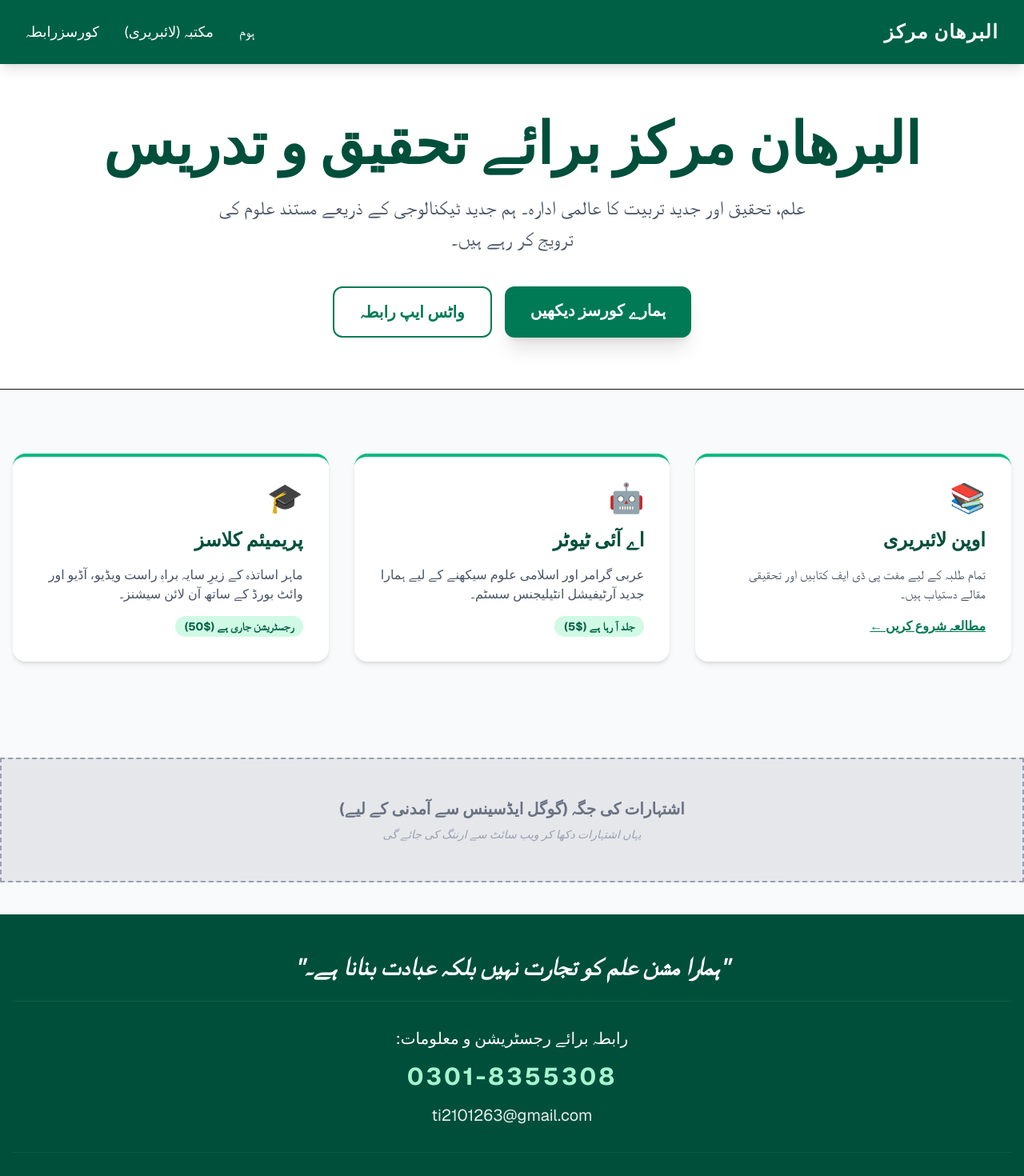
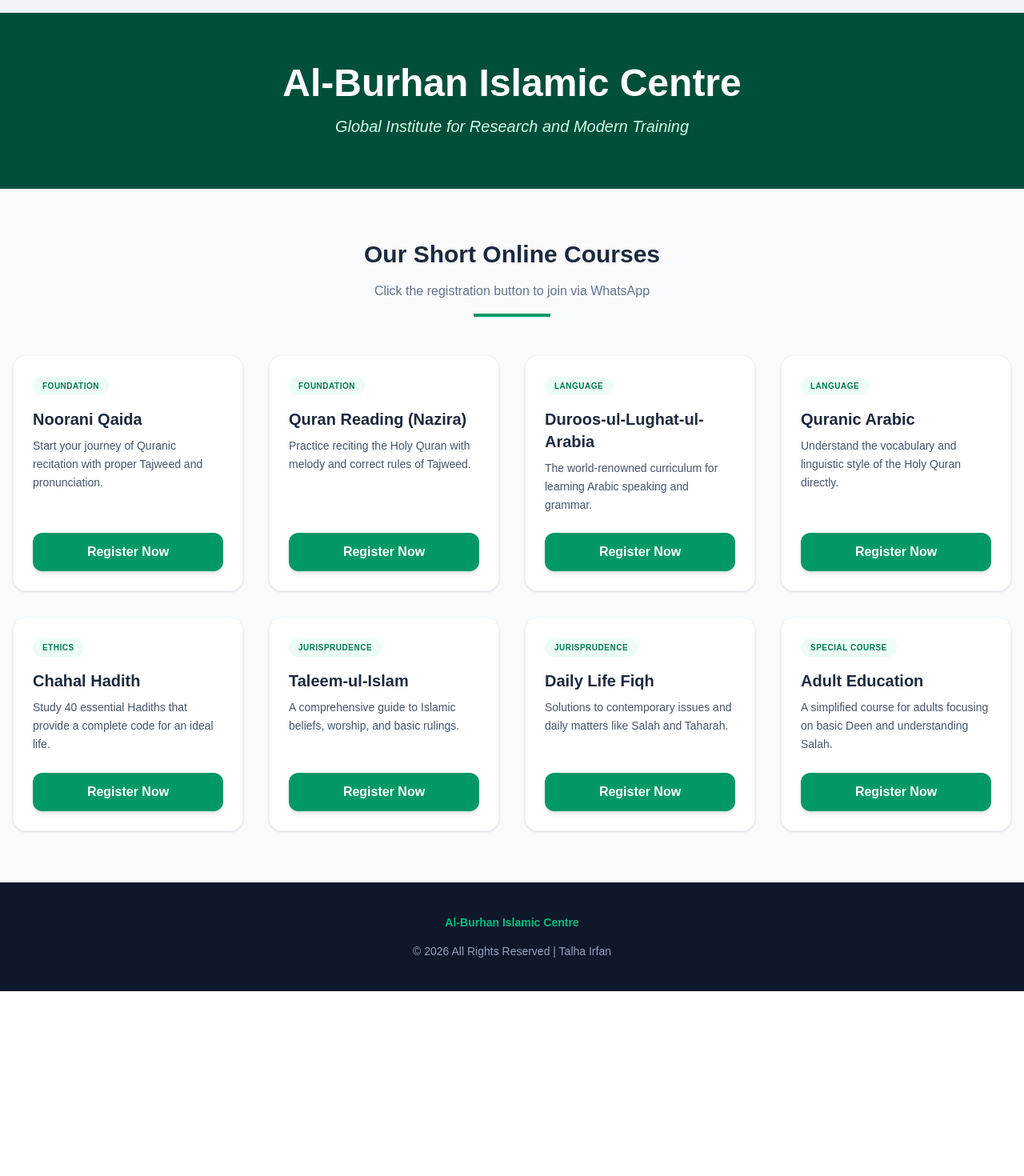
Before and after one commit to ti210/al-burhan-web, a Next.js app: page / in a window 1280 px wide. Shown: the top 1470 px of the page at 80% size. After the commit the page ends 1239 px from the top, so only its background shows below. Built offline with nearby package versions, Linux system fonts and the light colour scheme.

Commit message:
Updated name and added courses

```diff
--- a/app/page.js
+++ b/app/page.js
@@ -1,90 +1,95 @@
 import React from 'react';
 
+const courses = [
+  { title: "Noorani Qaida", category: "Foundation", desc: "Start your journey of Quranic recitation with proper Tajweed and pronunciation." },
+  { title: "Quran Reading (Nazira)", category: "Foundation", desc: "Practice reciting the Holy Quran with melody and correct rules of Tajweed." },
+  { title: "Duroos-ul-Lughat-ul-Arabia", category: "Language", desc: "The world-renowned curriculum for learning Arabic speaking and grammar." },
+  { title: "Quranic Arabic", category: "Language", desc: "Understand the vocabulary and linguistic style of the Holy Quran directly." },
+  { title: "Chahal Hadith", category: "Ethics", desc: "Study 40 essential Hadiths that provide a complete code for an ideal life." },
+  { title: "Taleem-ul-Islam", category: "Jurisprudence", desc: "A comprehensive guide to Islamic beliefs, worship, and basic rulings." },
+  { title: "Daily Life Fiqh", category: "Jurisprudence", desc: "Solutions to contemporary issues and daily matters like Salah and Taharah." },
+  { title: "Adult Education", category: "Special Course", desc: "A simplified course for adults focusing on basic Deen and understanding Salah." }
+];
+
 export default function Home() {
+  const whatsappNumber = "923018355308";
+
   return (
-    <div className="min-h-screen bg-gray-50 font-sans" dir="rtl">
-      {/* Navigation Bar */}
-      <nav className="bg-emerald-800 text-white shadow-lg sticky top-0 z-50">
-        <div className="max-w-7xl mx-auto px-4 sm:px-6 lg:px-8">
-          <div className="flex justify-between h-20 items-center">
-            <div className="flex-shrink-0 flex items-center">
-              <span className="text-2xl font-bold tracking-wider">البرھان مرکز</span>
-            </div>
-            <div className="hidden md:flex space-x-reverse space-x-8 text-lg">
-              <a href="#" className="hover:text-emerald-200 transition">ہوم</a>
-              <a href="#library" className="hover:text-emerald-200 transition">مکتبہ (لائبریری)</a>
-              <a href="#courses" className="hover:text-emerald-200 transition">کورسز</a>
-              <a href="#contact" className="hover:text-emerald-200 transition">رابطہ</a>
-            </div>
-          </div>
-        </div>
-      </nav>
+    <main className="min-h-screen bg-white">
+      {/* Language Switcher Placeholder (Google Translate Integration) */}
+      <div className="bg-slate-100 py-2 px-4 flex justify-end">
+        <div id="google_translate_element"></div>
+        <script dangerouslySetInnerHTML={{
+          __html: `
+            function googleTranslateElementInit() {
+              new google.translate.TranslateElement({pageLanguage: 'en'}, 'google_translate_element');
+            }
+          `
+        }} />
+        <script src="//translate.google.com/translate_a/element.js?cb=googleTranslateElementInit"></script>
+      </div>
 
-      {/* Hero Section */}
-      <header className="bg-white py-16 border-b">
-        <div className="max-w-7xl mx-auto px-4 text-center">
-          <h1 className="text-5xl md:text-7xl font-extrabold text-emerald-900 mb-6">البرھان مرکز برائے تحقیق و تدریس</h1>
-          <p className="text-xl md:text-2xl text-gray-600 max-w-3xl mx-auto leading-relaxed">
-            علم، تحقیق اور جدید تربیت کا عالمی ادارہ۔ ہم جدید ٹیکنالوجی کے ذریعے مستند علوم کی ترویج کر رہے ہیں۔
-          </p>
-          <div className="mt-10 flex flex-wrap justify-center gap-4">
-            <a href="#courses" className="bg-emerald-700 text-white px-8 py-4 rounded-xl text-xl font-bold shadow-xl hover:bg-emerald-800 transition">ہمارے کورسز دیکھیں</a>
-            <a href="https://wa.me/923018355308" className="bg-white border-2 border-emerald-700 text-emerald-700 px-8 py-4 rounded-xl text-xl font-bold hover:bg-emerald-50 transition">واٹس ایپ رابطہ</a>
-          </div>
-        </div>
+      {/* Header Section */}
+      <header className="bg-emerald-900 text-white py-16 text-center shadow-lg">
+        <h1 className="text-4xl md:text-5xl font-bold mb-4">Al-Burhan Islamic Centre</h1>
+        <p className="text-xl text-emerald-100 italic">Global Institute for Research and Modern Training</p>
       </header>
 
-      {/* Main Sections */}
-      <section className="py-20 max-w-7xl mx-auto px-4">
-        <div className="grid grid-cols-1 md:grid-cols-3 gap-8">
-          {/* Library */}
-          <div className="bg-white p-8 rounded-2xl shadow-md border-t-4 border-emerald-500">
-            <div className="text-4xl mb-4 text-emerald-600">📚</div>
-            <h3 className="text-2xl font-bold mb-4 text-emerald-900">اوپن لائبریری</h3>
-            <p className="text-gray-600 mb-4">تمام طلبہ کے لیے مفت پی ڈی ایف کتابیں اور تحقیقی مقالے دستیاب ہیں۔</p>
-            <span className="text-emerald-700 font-bold underline cursor-pointer">مطالعہ شروع کریں ←</span>
+      {/* Courses Section */}
+      <section className="py-16 bg-slate-50">
+        <div className="container mx-auto px-4 text-center">
+          <div className="mb-12">
+            <h2 className="text-3xl font-bold text-slate-800 mb-4">Our Short Online Courses</h2>
+            <p className="text-slate-500">Click the registration button to join via WhatsApp</p>
+            <div className="h-1 w-24 bg-emerald-600 mx-auto mt-4"></div>
           </div>
 
-          {/* AI Tutor */}
-          <div className="bg-white p-8 rounded-2xl shadow-md border-t-4 border-emerald-500">
-            <div className="text-4xl mb-4 text-emerald-600">🤖</div>
-            <h3 className="text-2xl font-bold mb-4 text-emerald-900">اے آئی ٹیوٹر</h3>
-            <p className="text-gray-600 mb-4">عربی گرامر اور اسلامی علوم سیکھنے کے لیے ہمارا جدید آرٹیفیشل انٹیلیجنس سسٹم۔</p>
-            <span className="text-sm bg-emerald-100 text-emerald-800 px-3 py-1 rounded-full font-bold">جلد آ رہا ہے ($5)</span>
-          </div>
+          <div className="grid grid-cols-1 md:grid-cols-2 lg:grid-cols-4 gap-8 text-left">
+            {courses.map((course, index) => {
+              const message = `Assalam-o-Alaikum!
+I would like to register for the course: "${course.title}" at Al-Burhan Islamic Centre.
 
-          {/* Premium Classes */}
-          <div className="bg-white p-8 rounded-2xl shadow-md border-t-4 border-emerald-500">
-            <div className="text-4xl mb-4 text-emerald-600">🎓</div>
-            <h3 className="text-2xl font-bold mb-4 text-emerald-900">پریمیئم کلاسز</h3>
-            <p className="text-gray-600 mb-4">ماہر اساتذہ کے زیرِ سایہ براہِ راست ویڈیو، آڈیو اور وائٹ بورڈ کے ساتھ آن لائن سیشنز۔</p>
-            <span className="text-sm bg-emerald-100 text-emerald-800 px-3 py-1 rounded-full font-bold">رجسٹریشن جاری ہے ($50)</span>
+My Details:
+Name:
+Age:
+Country:
+Phone:
+Preferred Time:
+
+Please provide further details.`;
+
+              return (
+                <div key={index} className="bg-white p-6 rounded-2xl shadow-sm border border-slate-100 hover:border-emerald-400 hover:shadow-xl transition-all duration-300 flex flex-col justify-between group">
+                  <div>
+                    <span className="inline-block text-[10px] font-bold tracking-wider uppercase bg-emerald-50 text-emerald-700 px-3 py-1 rounded-full mb-4">
+                      {course.category}
+                    </span>
+                    <h3 className="text-xl font-bold text-slate-800 mb-2">{course.title}</h3>
+                    <p className="text-slate-600 text-sm leading-relaxed mb-6">
+                      {course.desc}
+                    </p>
+                  </div>
+
+                  <a
+                    href={`https://wa.me/${whatsappNumber}?text=${encodeURIComponent(message)}`}
+                    target="_blank"
+                    rel="noopener noreferrer"
+                    className="block w-full text-center bg-emerald-600 text-white py-3 rounded-xl font-bold hover:bg-emerald-700 active:scale-95 shadow-md transition-all"
+                  >
+                    Register Now
+                  </a>
+                </div>
+              );
+            })}
           </div>
         </div>
       </section>
 
-      {/* --- Ad Slot (For Earning) --- */}
-      <div className="bg-gray-200 py-12 my-10 border-2 border-dashed border-gray-400">
-        <div className="max-w-7xl mx-auto px-4 text-center">
-          <p className="text-xl font-bold text-gray-500">اشتہارات کی جگہ (گوگل ایڈسینس سے آمدنی کے لیے)</p>
-          <p className="text-sm text-gray-400 mt-2 italic">یہاں اشتہارات دکھا کر ویب سائٹ سے ارننگ کی جائے گی</p>
-        </div>
-      </div>
-
-      {/* Footer / Contact Details */}
-      <footer className="bg-emerald-900 text-white py-12" id="contact">
-        <div className="max-w-7xl mx-auto px-4 text-center">
-          <h2 className="text-3xl font-bold mb-6 italic">"ہمارا مشن علم کو تجارت نہیں بلکہ عبادت بنانا ہے۔"</h2>
-          <div className="space-y-4 mb-8 border-t border-emerald-800 pt-8">
-            <p className="text-xl">رابطہ برائے رجسٹریشن و معلومات:</p>
-            <p className="text-3xl font-bold text-emerald-200 tracking-widest">0301-8355308</p>
-            <p className="text-xl opacity-90">ti2101263@gmail.com</p>
-          </div>
-          <div className="pt-8 border-t border-emerald-800 text-emerald-400 text-sm">
-            © 2026 البرھان مرکز - جملہ حقوق محفوظ ہیں۔
-          </div>
-        </div>
+      {/* Footer */}
+      <footer className="bg-slate-900 text-slate-400 py-10 text-center text-sm">
+        <div className="mb-4 text-emerald-500 font-bold">Al-Burhan Islamic Centre</div>
+        <p>© {new Date().getFullYear()} All Rights Reserved | Talha Irfan</p>
       </footer>
-    </div>
+    </main>
   );
 }
```
